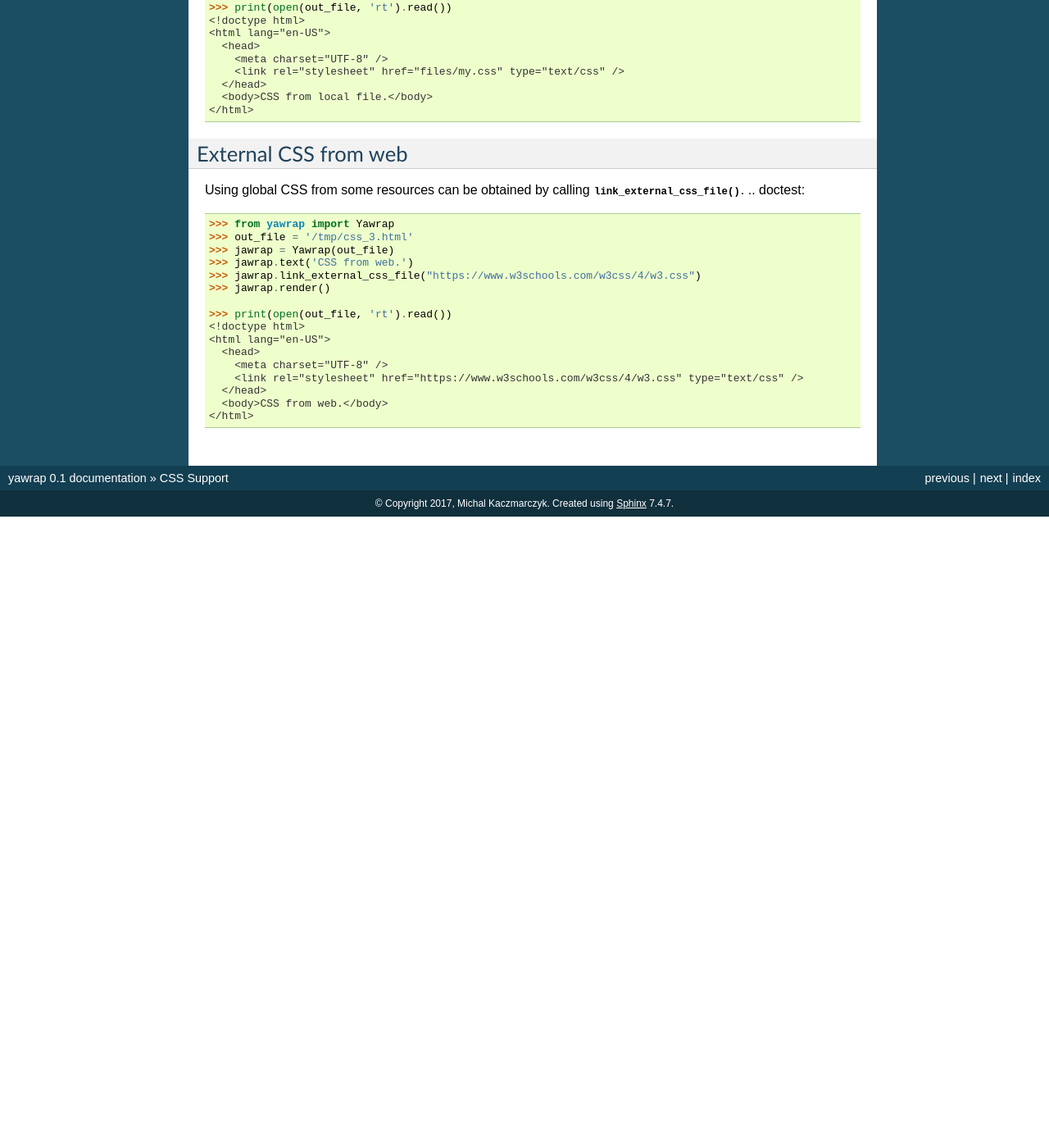
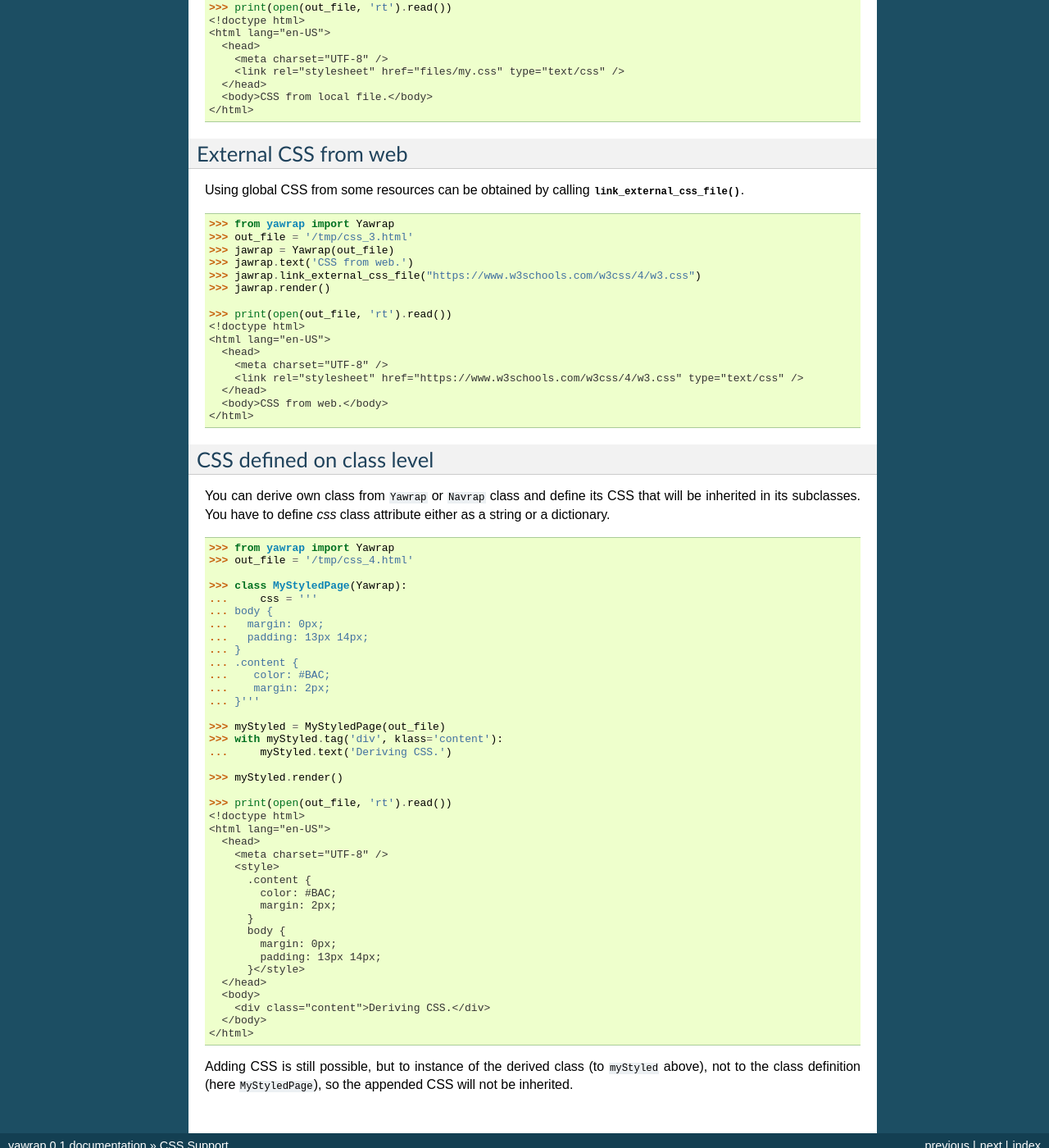
Before and after one commit to kamichal/yarap, a Sphinx documentation site: the page built from docs/source/css_support.rst, in a window 1280 px wide and 1400 px high, scrolled down 1915 px. Shown: the whole window at 82% size. Built offline with Sphinx 7.4.7, drawn with Linux system fonts in a browser that asks for light colours; before the commit the page ends 2545 px from its top, so only the background shows below that; some of the changed text lies outside the part shown.

Commit message:
work on docs

```diff
--- a/docs/source/css_support.rst
+++ b/docs/source/css_support.rst
@@ -1,3 +1,5 @@
+.. _css-support:
+
 CSS Support
 ===========
 
@@ -137,6 +139,7 @@ External CSS from web
 ---------------------
 
 Using global CSS from some resources can be obtained by calling :func:`link_external_css_file`.
+
 .. doctest::
 
     >>> from yawrap import Yawrap
@@ -155,3 +158,55 @@ Using global CSS from some resources can be obtained by calling :func:`link_exte
       </head>
       <body>CSS from web.</body>
     </html>
+
+
+CSS defined on class level
+--------------------------
+
+You can derive own class from ``Yawrap`` or ``Navrap`` class and define its CSS that will be inherited
+in its subclasses. You have to define `css` class attribute either as a string or a dictionary.
+
+.. doctest::
+
+    >>> from yawrap import Yawrap
+    >>> out_file = '/tmp/css_4.html'
+
+    >>> class MyStyledPage(Yawrap):
+    ...     css = '''
+    ... body {
+    ...   margin: 0px;
+    ...   padding: 13px 14px;
+    ... }
+    ... .content {
+    ...    color: #BAC;
+    ...    margin: 2px;
+    ... }'''
+
+    >>> myStyled = MyStyledPage(out_file)
+    >>> with myStyled.tag('div', klass='content'):
+    ...     myStyled.text('Deriving CSS.')
+
+    >>> myStyled.render()
+
+    >>> print(open(out_file, 'rt').read())
+    <!doctype html>
+    <html lang="en-US">
+      <head>
+        <meta charset="UTF-8" />
+        <style>
+          .content {
+            color: #BAC;
+            margin: 2px;
+          }
+          body {
+            margin: 0px;
+            padding: 13px 14px;
+          }</style>
+      </head>
+      <body>
+        <div class="content">Deriving CSS.</div>
+      </body>
+    </html>
+
+Adding CSS is still possible, but to instance of the derived class (to ``myStyled`` above), not
+to the class definition (here ``MyStyledPage``), so the appended CSS will not be inherited.
```
Also changed, not shown: other parts of docs/source/css_support.rst (+1 -1 lines), docs/source/index.rst (+24 -15 lines), docs/source/js_support.rst (added, +22 -0 lines).
